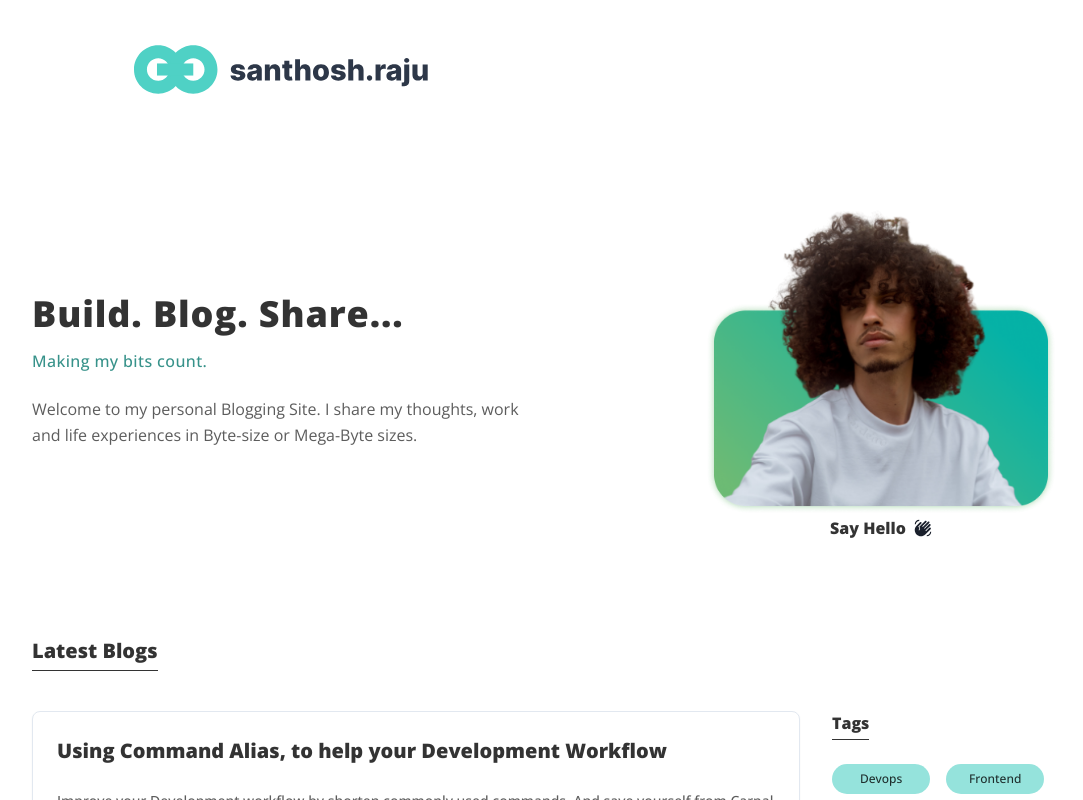
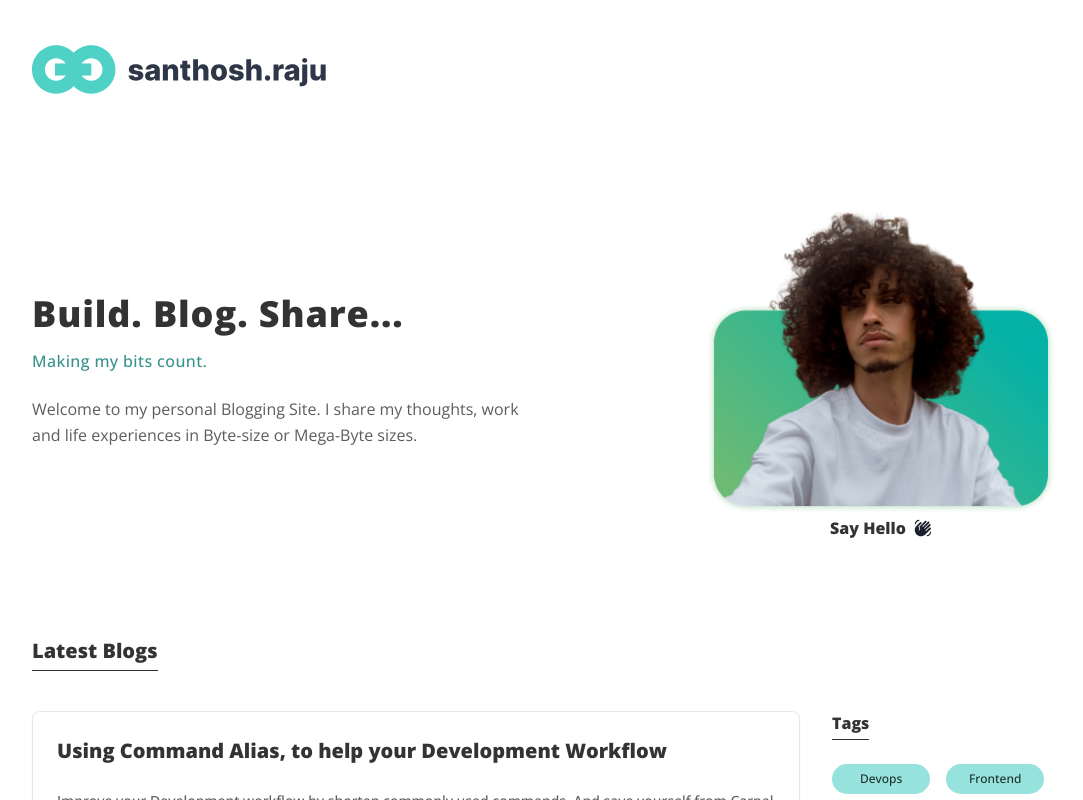
Before and after one commit to SanthoshRaju91/santhosh.raju, a Next.js app: page / in a window 1280 px wide. Shown: the top 800 px of the page, without its empty margins (96-1179 px from the left). Built offline with nearby package versions, Linux system fonts and the light colour scheme.

Commit message:
Moving Header component from Home -> _app

```diff
--- a/pages/Home.tsx
+++ b/pages/Home.tsx
@@ -6,7 +6,6 @@ import { LatestBlogs } from "../components/LatestBlogs";
 const Home: React.FC = () => {
   return (
     <Box maxW={"80%"} w={"85%"} m={"auto"}>
-      <Header />
       <Hero />
       <LatestBlogs />
     </Box>
--- a/pages/_app.tsx
+++ b/pages/_app.tsx
@@ -4,8 +4,9 @@ import "@fontsource/open-sans/500.css";
 import "@fontsource/open-sans/800.css";
 import { AppProps } from "next/app";
 import Head from "next/head";
-import { ChakraProvider } from "@chakra-ui/react";
+import { Box, ChakraProvider } from "@chakra-ui/react";
 import { theme } from "../theme";
+import { Header } from "../components/Header";
 
 function App({ Component, pageProps }: AppProps) {
   return (
@@ -14,6 +15,7 @@ function App({ Component, pageProps }: AppProps) {
         <link rel="shortcut icon" href="/favicon.ico"></link>
         <title>santhoshraju.dev</title>
       </Head>
+      <Header />
       <Component {...pageProps} />
     </ChakraProvider>
   );
```
